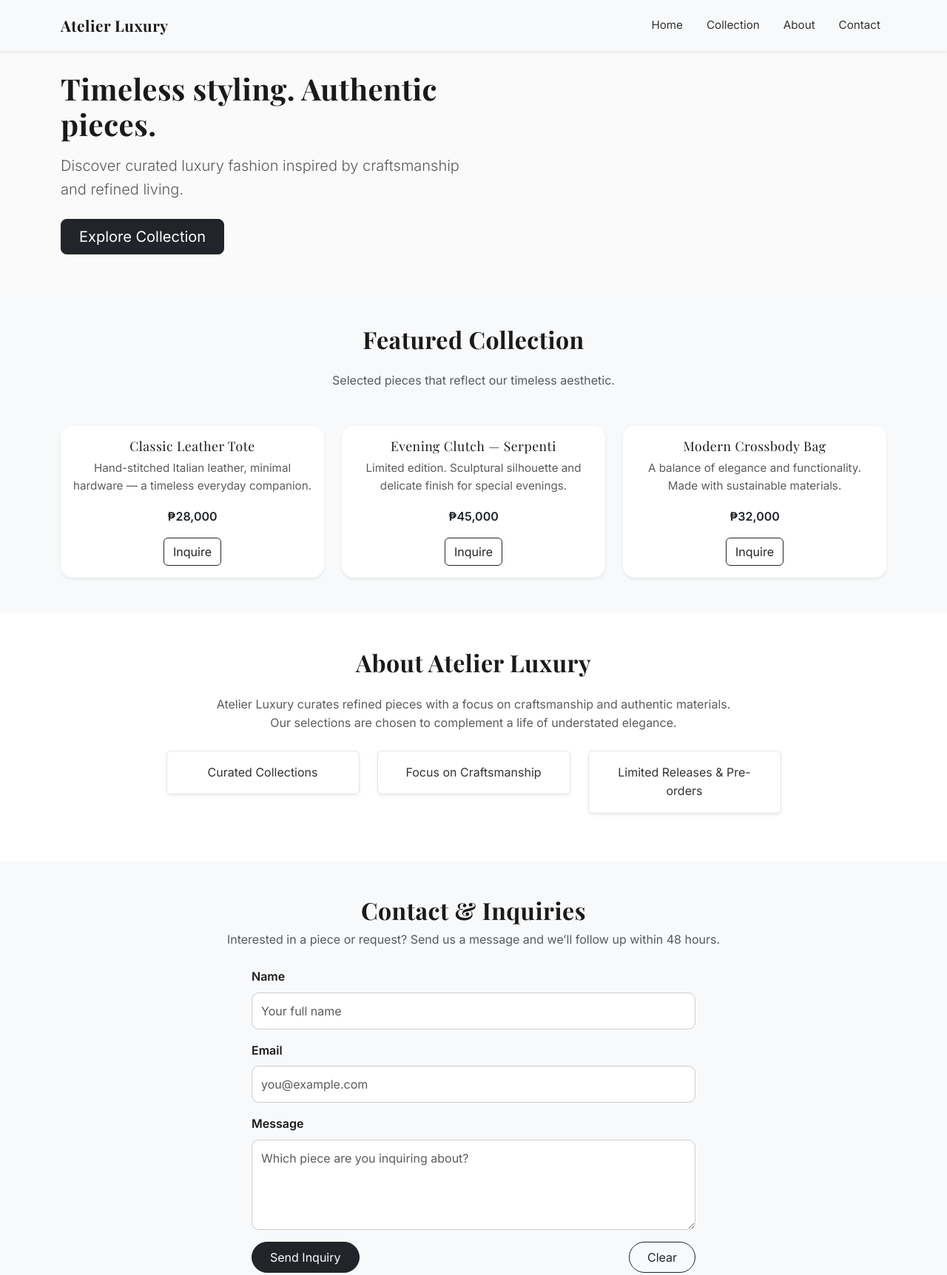
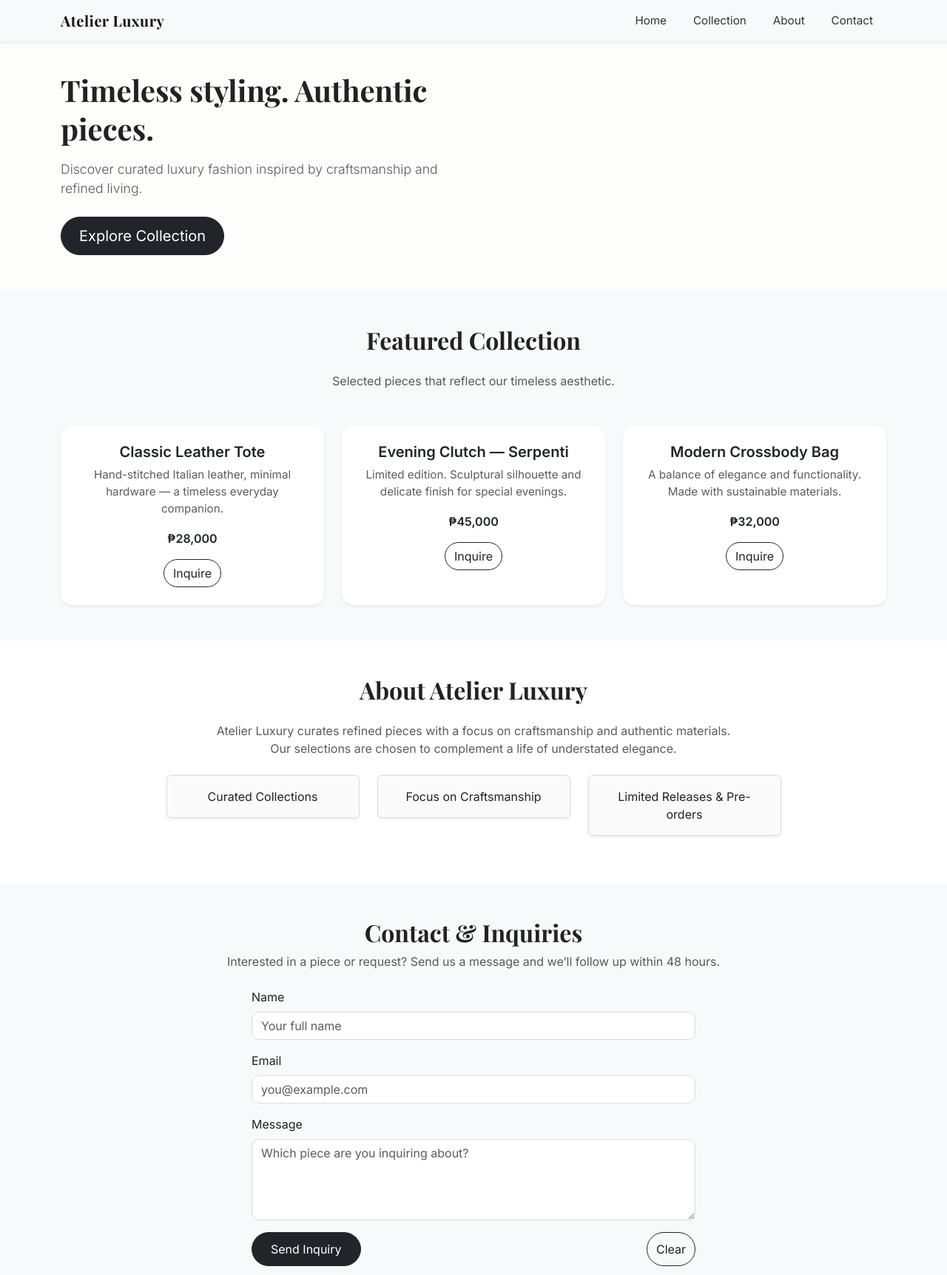
Before and after one commit to xandreamolato/MO-IT161-Motorph-Inventory-Molato, a plain HTML site: page index.html in a window 1280 px wide. Shown: the top 1724 px of the page at 74% size. Drawn offline with nearby package versions, Linux system fonts and the light colour scheme; files that its build step writes are made by us from their sources; files whose address does not match are found by name.

Commit message:
Refactor and update styles in style.css

```diff
--- a/style.css
+++ b/style.css
@@ -1,162 +1,144 @@
-/* =====================================================
-   Atelier Luxury - Custom Styles
-   Author: Xandrea Molato
-   Description: Minimal, elegant, and timeless styling
-   ===================================================== */
+/* ----------------------------
+   Atelier Luxury — Stylesheet
+------------------------------- */
 
-/* FONT & BASE SETTINGS */
+/* Fonts */
 body {
   font-family: 'Inter', sans-serif;
-  background-color: #fff;
-  color: #333;
-  line-height: 1.6;
+  background-color: #faf9f7;
+  color: #222;
+  margin: 0;
+  padding: 0;
 }
 
-h1, h2, h3, h4, h5, h6 {
+h1, h2, h3, .navbar-brand {
   font-family: 'Playfair Display', serif;
-  letter-spacing: 0.5px;
 }
 
-h1, h2 {
-  color: #1a1a1a;
+/* Navbar */
+.navbar {
+  transition: all 0.3s ease;
+  font-size: 0.95rem;
 }
 
-p {
-  margin-bottom: 1rem;
-}
-
-/* NAVBAR */
-.navbar {
-  font-size: 0.95rem;
-  padding: 0.8rem 0;
-  transition: background-color 0.3s ease;
+.navbar-scrolled {
+  background-color: #fff !important;
+  box-shadow: 0 2px 10px rgba(0, 0, 0, 0.08);
 }
 
 .navbar-brand {
-  font-family: 'Playfair Display', serif;
-  font-size: 1.3rem;
-  color: #1a1a1a !important;
   letter-spacing: 0.5px;
+  color: #111 !important;
 }
 
-.navbar-nav .nav-link {
+.nav-link {
   color: #333 !important;
-  margin-left: 1rem;
-  font-weight: 500;
+  margin: 0 10px;
+  transition: color 0.3s ease;
 }
 
-.navbar-nav .nav-link:hover {
-  color: #000 !important;
-  text-decoration: underline;
+.nav-link:hover {
+  color: #6c757d !important;
 }
 
-/* HERO SECTION */
+/* Hero Section */
 #home {
-  background-color: #fafafa;
+  background-color: #fdfdfc;
   padding-top: 6rem;
   padding-bottom: 6rem;
 }
 
 #home h1 {
   font-size: 2.5rem;
+  line-height: 1.3;
 }
 
-#home .lead {
-  font-weight: 300;
+#home p {
   color: #555;
+  font-size: 1.1rem;
 }
 
-#home img {
-  border-radius: 1rem;
-  max-height: 450px;
-  object-fit: cover;
+.btn-dark {
+  border-radius: 30px;
+  padding: 10px 25px;
+  transition: all 0.3s ease;
 }
 
-/* COLLECTION CARDS */
+.btn-dark:hover {
+  background-color: #333;
+}
+
+/* Collection Cards */
 .card {
+  border-radius: 16px;
+  overflow: hidden;
   transition: transform 0.3s ease, box-shadow 0.3s ease;
-  border-radius: 1rem;
 }
 
 .card:hover {
   transform: translateY(-5px);
-  box-shadow: 0 6px 18px rgba(0, 0, 0, 0.08);
+  box-shadow: 0 4px 15px rgba(0, 0, 0, 0.1);
+}
+
+.card-body {
+  padding: 1.5rem;
 }
 
 .card-title {
-  font-family: 'Playfair Display', serif;
-  font-size: 1.1rem;
-  color: #1a1a1a;
+  font-weight: 600;
+  margin-bottom: 0.5rem;
 }
 
 .card-text {
   font-size: 0.95rem;
-  color: #555;
+  color: #666;
 }
 
-/* ABOUT SECTION */
+/* About Section */
 #about {
   background-color: #fff;
 }
 
 #about .border {
-  border-color: #e5e5e5 !important;
+  border: 1px solid #ddd !important;
+  background-color: #fafafa;
+  transition: transform 0.3s ease;
 }
 
-/* CONTACT SECTION */
-#contact label {
-  font-weight: 600;
-  color: #1a1a1a;
+#about .border:hover {
+  transform: scale(1.05);
 }
 
-#contact .form-control {
-  border-radius: 0.6rem;
-  padding: 0.75rem;
-  border: 1px solid #ccc;
+/* Contact Form */
+#contact {
+  background-color: #f8f8f8;
 }
 
-#contact .btn {
-  border-radius: 2rem;
-  padding: 0.5rem 1.5rem;
+.form-control {
+  border-radius: 10px;
+  border: 1px solid #ddd;
+  transition: all 0.2s ease;
 }
 
-/* FOOTER */
-footer {
-  background-color: #1a1a1a;
-  color: #f5f5f5;
+.form-control:focus {
+  border-color: #000;
+  box-shadow: none;
+}
+
+.btn-outline-dark {
+  border-radius: 30px;
+}
+
+.alert {
   font-size: 0.9rem;
 }
 
-footer a {
-  color: #d4d4d4;
-  text-decoration: none;
+/* Footer */
+footer {
+  font-size: 0.9rem;
+  letter-spacing: 0.5px;
 }
 
 footer a:hover {
-  color: #fff;
+  text-decoration: underline;
 }
-
-/* UTILITIES */
-section {
-  scroll-margin-top: 80px;
-}
-
-img {
-  width: 100%;
-  height: auto;
-}
-
-/* RESPONSIVE TWEAKS */
-@media (max-width: 768px) {
-  #home h1 {
-    font-size: 2rem;
-  }
-
-  .navbar-brand {
-    font-size: 1.2rem;
-  }
-
-  .btn {
-    font-size: 0.9rem;
-  }
-}
```
